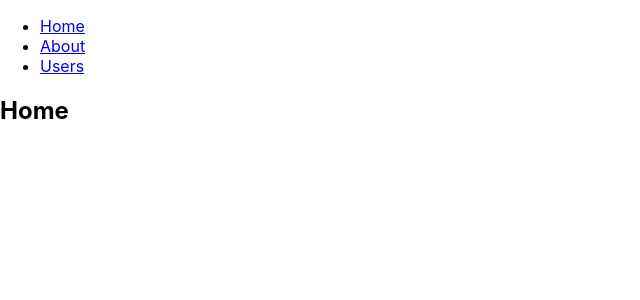
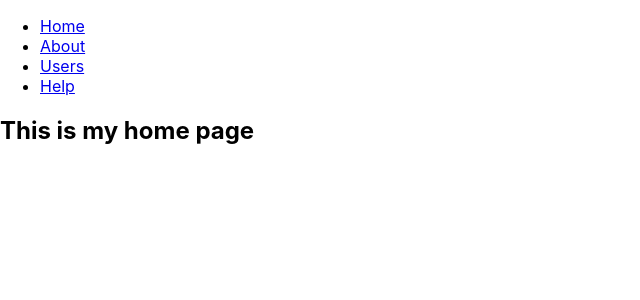
Before and after one commit to Kudakwashe24/shoppy_client, a React (Create React App) app: page / in a window 1280 px wide. Shown: the top 300 px of the page, without its empty margins (0-640 px from the left). Built offline with nearby package versions, Linux system fonts and the light colour scheme.

Commit message:
created a new help function

```diff
--- a/src/App.js
+++ b/src/App.js
@@ -21,6 +21,9 @@ export default function App() {
             <li>
               <Link to="/users">Users</Link>
             </li>
+            <li>
+              <Link to="/help">Help</Link>
+            </li>
           </ul>
         </nav>
 
@@ -30,6 +33,7 @@ export default function App() {
           <Route path="/about" element={<About />} />
           <Route path="/users" element={<Users />}> </Route>
           <Route path="/" element={<Home />}> </Route>
+          <Route path="/help" element={<Help />}> </Route>
         </Routes>
       </div>
     </Router>
@@ -37,7 +41,11 @@ export default function App() {
 }
 
 function Home() {
-  return <h2>Home</h2>;
+  return (
+    <div>
+      <h2>This is my home page</h2>
+    </div>
+  )
 }
 
 function About() {
@@ -47,3 +55,7 @@ function About() {
 function Users() {
   return <h2>Users</h2>;
 }
+
+function Help() {
+  return <h2>Come here for all your help</h2>;
+}
```
